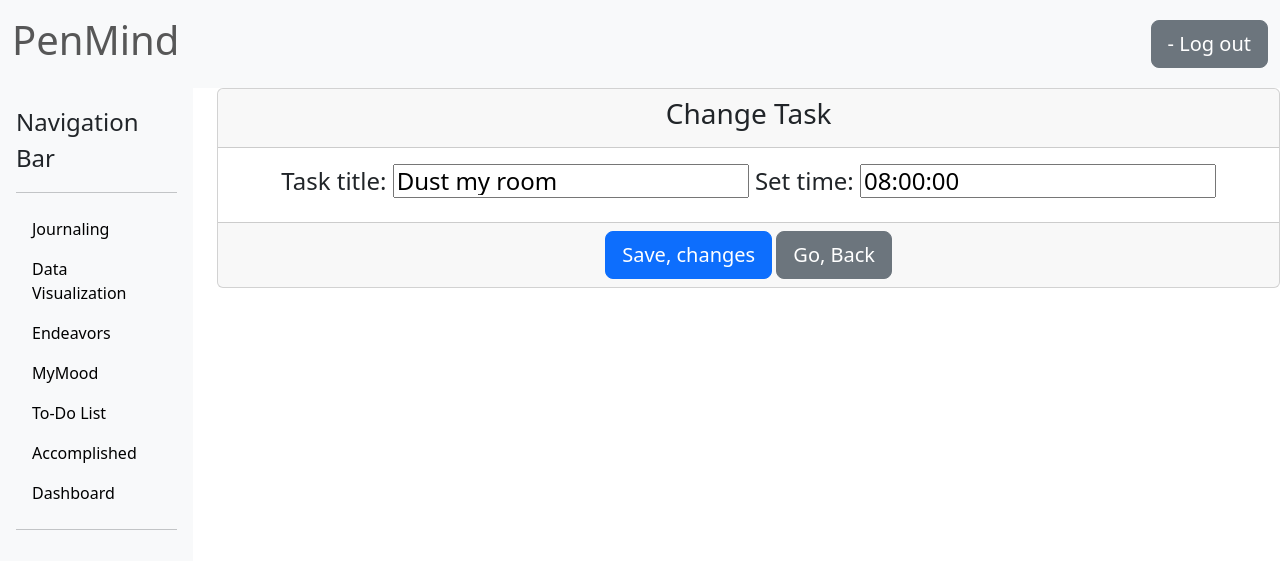
After one commit to sarumaj/MindPen, a Django app: page /update_todo/8/update/ in a window 1280 px wide. The commit adds this page. Shown: the top 561 px of the page. Run offline with Django 4.2, Linux system fonts and the light colour scheme; data comes from the database, SQL or seed files in the repository; both versions use the stored data as it was after the commit.

Commit message:
initial commit

```diff
--- a/Journaling/views.py
+++ b/Journaling/views.py
@@ -9,7 +9,7 @@ from .forms import JournalModelForm
 class JournalListView(ListView):
     model = Journal
     template_name = "Journaling/journal.html"
-    paginate_by = 3
+    paginate_by = 2
 
     def get_context_data(self, **kwargs):
         form = JournalModelForm()
--- a/Journaling_web_app/urls.py
+++ b/Journaling_web_app/urls.py
@@ -3,7 +3,7 @@ from django.contrib.auth import views as auth_views
 from django.urls import path, include
 from Endeavors.views import CreateEndeavorView, ListEndeavorView, DeleteEndeavorView, DetailEndeavorView
 from Journaling.views import JournalListView, JournalDetailView, JournalUpdateView, JournalDeleteView
-from To_Do.views import TaskListView, TaskDetailView, TaskDeleteView, TaskCreateView
+from To_Do.views import TaskListView, TaskDetailView, TaskDeleteView, TaskCreateView, TasklUpdateView
 from MyMood.views import MoodFromView
 from users.views import ProfileTemplateViews
 from django.contrib.auth.decorators import login_required
@@ -41,5 +41,5 @@ urlpatterns = [
     path('detail_todo/<int:pk>/detail/', TaskDetailView.as_view(), name='detail_todo'),
     path('delete_todo/<int:pk>/delete/', TaskDeleteView.as_view(), name='delete_todo'),
     path('create_todo/', TaskCreateView.as_view(), name='create_todo'),
-
+    path('update_todo/<int:pk>/update/', TasklUpdateView.as_view(), name='update_todo'),
 ]
--- a/To_Do/templates/To_Do/detail_todo.html
+++ b/To_Do/templates/To_Do/detail_todo.html
@@ -5,12 +5,14 @@
     <h4>Task Detail</h4>
   </div>
   <div class="card-body">
+    <h6 class="card-text">{{ object.task_title }} </h6>
     <h6 class="card-title">This task starts at: {{ object.set_time }}</h6>
-    <p class="card-text">completed? {{ object.is_done }} .</p>
+    <h6 class="card-text">completed? {{ object.is_done }} </h6>
   </div>
   <div class="card-footer text-body-secondary">
+    <a href="{% url 'update_todo' object.pk %}" class="btn btn-success mt-4">Update Task</a>
+    <a class="btn btn-primary mt-4 " href="{% url 'todos' %}">Go, Back</a>
     <a href="{% url 'delete_todo' object.pk %}" class="btn btn-danger mt-4">Delete Task</a>
-    <a class="btn btn-primary mt-4 " href="{% url 'todos' %}">Go, Back</a>
   </div>
 </div>
 {% endblock content %}
--- a/To_Do/templates/To_Do/to_do.html
+++ b/To_Do/templates/To_Do/to_do.html
@@ -9,14 +9,12 @@
                 <div class="card-body">
                     {% for task in tasks %}
                         {% if program == task.endeavor %}
-                            <h6 class="card-title">Title: {{ task.task_title }}</h6>
+                            <a href="{% url 'detail_todo' task.pk %}"><h6 class="card-title">Title: {{ task.task_title }}</h6></a>
                         {% endif %}
                     {% endfor %}
                 </div>
                 <div class="card-footer">
                     <a href="{% url 'create_todo' %}" class="btn btn-primary btn-lg">Add Task</a>
-                    <a href="{% url 'detail_todo' program.pk %}" class="btn btn-primary btn-lg">Detail</a>
-
                 </div>
             </div>
         {% endfor %}
--- /dev/null
+++ b/To_Do/templates/To_Do/update_task.html
@@ -0,0 +1,18 @@
+{% extends "Journaling/base.html" %}
+{% block content %}
+    <form method="post">
+        {% csrf_token %}
+        <div class="card text-center">
+          <div class="card-header">
+              <h3>Change Task</h3>
+          </div>
+          <div class="card-body">
+            <h4 class="card-title">{{ form }}</h4>
+          </div>
+          <div class="card-footer text-body-secondary">
+          <input class="btn btn-primary btn-lg" type="submit" value="Save, changes">
+              <a href="{%  url 'todos'%}" class="btn btn-secondary btn-lg" type="submit">Go, Back</a>
+          </div>
+        </div>
+    </form>
+{% endblock content %}
--- a/To_Do/views.py
+++ b/To_Do/views.py
@@ -1,4 +1,4 @@
-from django.views.generic import ListView, DetailView, DeleteView, CreateView
+from django.views.generic import ListView, DetailView, DeleteView, CreateView, UpdateView
 from Endeavors.models import Endeavor
 from .models import Task
 from .forms import TaskModelForm2
@@ -28,3 +28,10 @@ class TaskCreateView(CreateView):
     form_class = TaskModelForm2
     template_name = "To_Do/create_task.html"
     success_url = "/todos/"
+
+
+class TasklUpdateView(UpdateView):
+    model = Task
+    template_name = "To_Do/update_task.html"
+    fields = ["task_title", "set_time"]
+    success_url = "/todos/"
```
Also changed, not shown: db.sqlite3.
